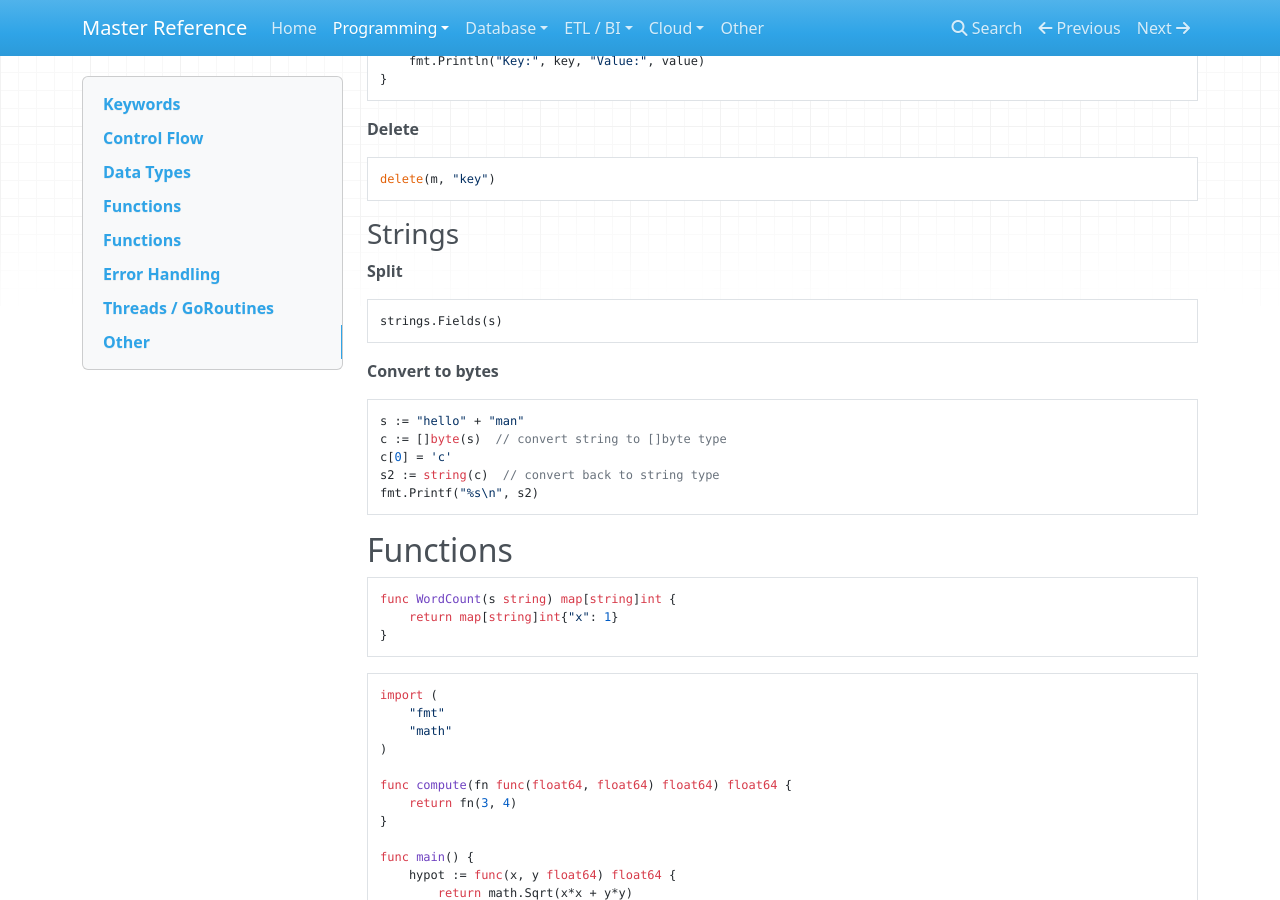
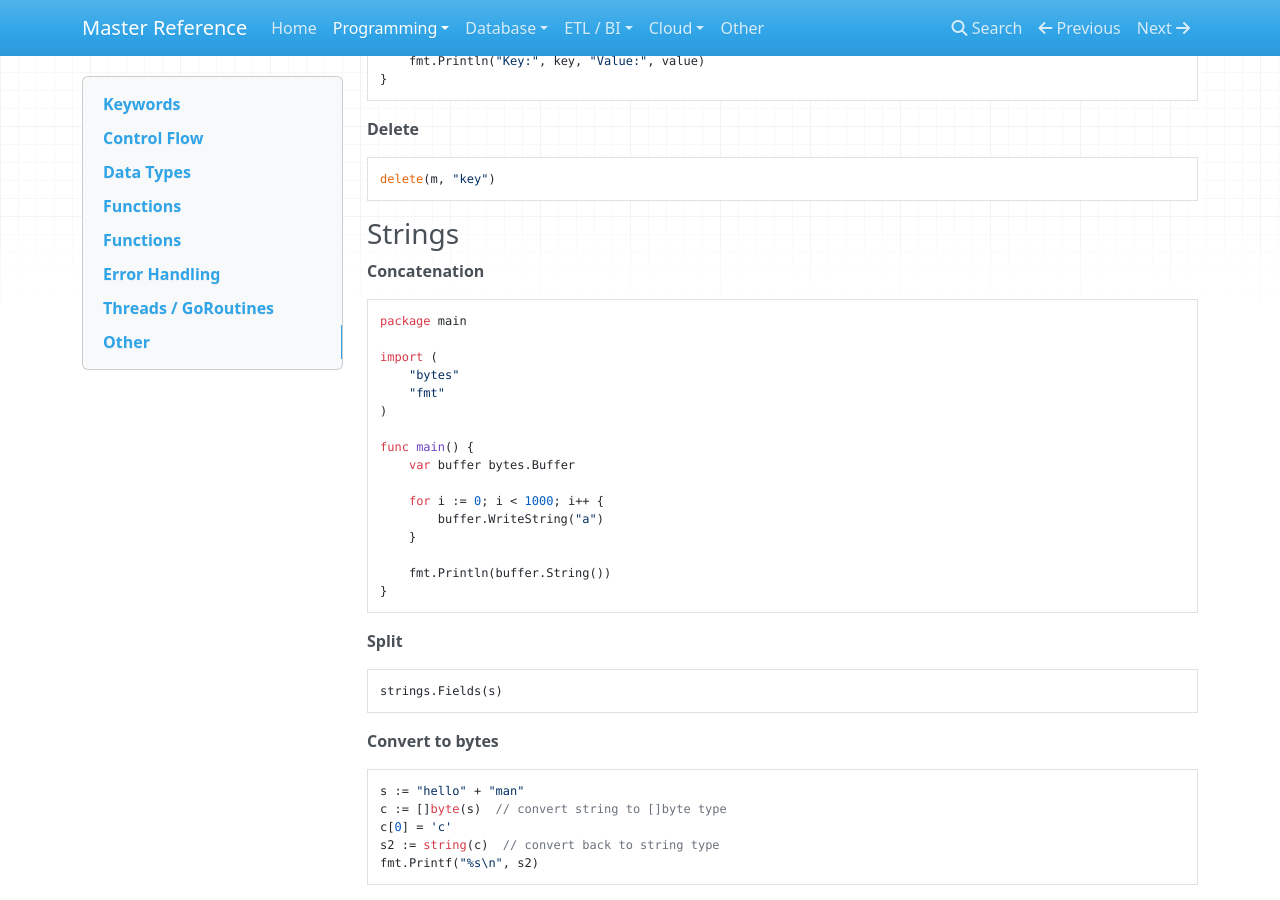
Before and after one commit to flarco/ref-docs, an MkDocs documentation site: the page built from docs/programming/go.md, in a window 1280 px wide and 900 px high, scrolled down 6557 px. Built offline with MkDocs 1.6.1, drawn with Linux system fonts in a browser that asks for light colours; nearby versions of some CDN libraries; old or Windows-style settings are respelled for this version of MkDocs; some of the changed text lies outside the part shown.

Commit message:
String concat, arguments

````diff
--- a/docs/programming/go.md
+++ b/docs/programming/go.md
@@ -344,6 +344,26 @@ delete(m, "key")
 ```
 
 ### Strings
+
+**Concatenation**
+```go
+package main
+
+import (
+    "bytes"
+    "fmt"
+)
+
+func main() {
+    var buffer bytes.Buffer
+
+    for i := 0; i < 1000; i++ {
+        buffer.WriteString("a")
+    }
+
+    fmt.Println(buffer.String())
+}
+```
 
 **Split**
 ```go
@@ -826,6 +846,16 @@ func main() {
 
 ## Other
 
+### Arguments
+```go
+if len(os.Args) > 1 {
+  dsn = os.Args[1]
+  if dsn != "" {
+    return dsn
+  }
+}
+```
+
 ### Printing
 
 ```go
````
